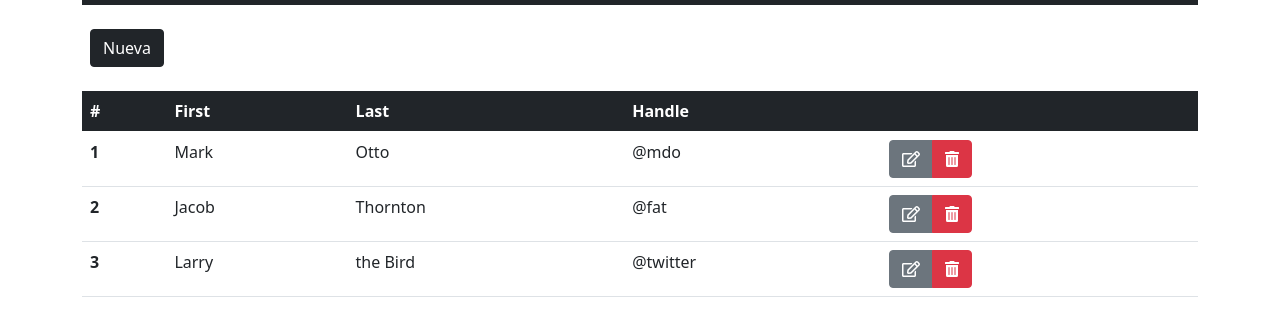
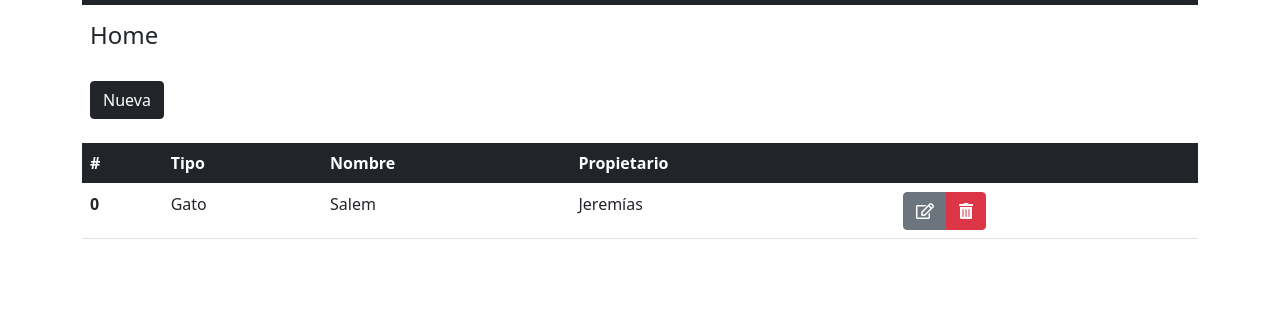
Before and after one commit to cordobacesar29/VeterinariApp, a plain HTML site: page index.html in a window 1280 px wide. Shown: the part 63-390 px from the top of the page. Drawn offline with nearby package versions, Linux system fonts and the light colour scheme.

Commit message:
agregando javascript al dom

```diff
--- a/css/index.css
+++ b/css/index.css
@@ -1,3 +1,6 @@
 .actions-menu {
     padding: 1.5rem .5rem;
 }
+.page-title {
+    padding: 1rem 0rem 0rem .5rem;
+}
--- a/index.html
+++ b/index.html
@@ -44,7 +44,7 @@
         </div>
       </nav>
       <!--fin de nav-->
-
+      <h4 class="page-title">Home</h4>
       <!-- Button trigger modal -->
       <div class="actions-menu">
         <button type="button" class="btn btn-dark" data-bs-toggle="modal" data-bs-target="#exampleModal">
@@ -57,49 +57,14 @@
         <thead class="table-dark">
           <tr>
             <th scope="col">#</th>
-            <th scope="col">First</th>
-            <th scope="col">Last</th>
-            <th scope="col">Handle</th>
+            <th scope="col">Tipo</th>
+            <th scope="col">Nombre</th>
+            <th scope="col">Propietario</th>
             <th scope="col"></th>
           </tr>
         </thead>
-        <tbody>
-          <tr>
-            <th scope="row">1</th>
-            <td>Mark</td>
-            <td>Otto</td>
-            <td>@mdo</td>
-            <td>
-              <div class="btn-group" role="group" aria-label="Basic example">
-                <button type="button" class="btn btn-secondary"><i class="far fa-edit"></i></button>
-                <button type="button" class="btn btn-danger"><i class="fas fa-trash-alt"></i></button>
-              </div>
-            </td>
-          </tr>
-          <tr>
-            <th scope="row">2</th>
-            <td>Jacob</td>
-            <td>Thornton</td>
-            <td>@fat</td>
-            <td>
-              <div class="btn-group" role="group" aria-label="Basic example">
-                <button type="button" class="btn btn-secondary"><i class="far fa-edit"></i></button>
-                <button type="button" class="btn btn-danger"><i class="fas fa-trash-alt"></i></button>
-              </div>
-            </td>
-          </tr>
-          <tr>
-            <th scope="row">3</th>
-            <td>Larry</td>
-            <td>the Bird</td>
-            <td>@twitter</td>
-            <td>
-              <div class="btn-group" role="group" aria-label="Basic example">
-                <button type="button" class="btn btn-secondary"><i class="far fa-edit"></i></button>
-                <button type="button" class="btn btn-danger"><i class="fas fa-trash-alt"></i></button>
-              </div>
-            </td>
-          </tr>
+        <tbody id="lista-mascotas">
+
         </tbody>
       </table>
     </div>
@@ -113,29 +78,32 @@
             <button type="button" class="btn-close" data-bs-dismiss="modal" aria-label="Close"></button>
           </div>
           <div class="modal-body">
+            <form id="form">
               <div class="row mb-3">
                 <div class="col">
-                <select class="form-select" aria-label="Default select example">
+                  <select id="tipo" class="form-select" aria-label="Default select example">
                     <option selected>Tipo</option>
-                  <option value="1">One</option>
-                  <option value="2">Two</option>
-                  <option value="3">Three</option>
+                    <option value="1">Perro</option>
+                    <option value="2">Gato</option>
+                    <option value="3">Pájaro</option>
+                    <option value="3">Otro</option>
                   </select>
                 </div>
               </div>
               <div class="row">
                 <div class="col">
-                <input type="text" class="form-control" placeholder="Nombre" aria-label="Nombre">
+                  <input id="input-nombre" type="text" class="form-control" placeholder="Nombre" aria-label="Nombre">
                 </div>
                 <div class="col">
-                <input type="text" class="form-control" placeholder="Propietario" aria-label="Propietario">
+                  <input  id="input-propie" type="text" class="form-control" placeholder="Propietario" aria-label="Propietario">
                 </div>
               </div>
             </div>
             <div class="modal-footer">
               <button type="button" class="btn btn-secondary" data-bs-dismiss="modal">Cerrar</button>
-            <button type="button" class="btn btn-primary">Guardar Cambios</button>
+              <button type="button" class="btn btn-primary" id="guardar">Guardar Cambios</button>
             </div>
+            </form>
         </div>
       </div>
     </div>
@@ -147,5 +115,7 @@
 
     <script defer src="https://use.fontawesome.com/releases/v5.13.0/js/all.js"></script>
     <script defer src="https://use.fontawesome.com/releases/v5.13.0/js/v4-shims.js"></script>
+
+    <script src="/js/mascotas.js"></script>
   </body>
 </html>
--- /dev/null
+++ b/js/mascotas.js
@@ -0,0 +1,49 @@
+const listaMascota = document.getElementById('lista-mascotas');
+
+const selectTipo = document.getElementById('tipo');
+const inputNombre = document.getElementById('input-nombre');
+const inputPropietario = document.getElementById('input-propie');
+const form = document.getElementById('form');
+const btnGuardar = document.getElementById('guardar');
+
+let mascotas = [
+    {
+        tipo: "Gato",
+        nombre:"Salem",
+        propietario:"Jeremías"
+    }
+];
+
+function listarMascotas () {
+    const htmlMascotas = mascotas.map((mascota, indice)=>`
+        <tr>
+            <th scope="row">${indice}</th>
+            <td>${mascota.tipo}</td>
+            <td>${mascota.nombre}</td>
+            <td>${mascota.propietario}</td>
+            <td>
+            <div class="btn-group" role="group" aria-label="Basic example">
+                <button type="button" class="btn btn-secondary"><i class="far fa-edit"></i></button>
+                <button type="button" class="btn btn-danger"><i class="fas fa-trash-alt"></i></button>
+            </div>
+            </td>
+        </tr>
+    `).join('');
+    listaMascota.innerHTML = htmlMascotas;
+}
+
+function enviarDatos(e) {
+    e.preventDefault();
+    const datos = {
+        tipo: selectTipo.value,
+        nombre: inputNombre.value,
+        propietario: inputPropietario.value
+    };
+    mascotas.push(datos);
+    listarMascotas();
+}
+
+listarMascotas();
+
+form.onsubmit = enviarDatos;
+btnGuardar.onclick = enviarDatos;
```
Also changed, not shown: paciente.html (+1 -1 lines), profesional.html (+1 -0 lines), propietario.html (+1 -0 lines). Lines whose indentation alone changed are shown as unchanged.
